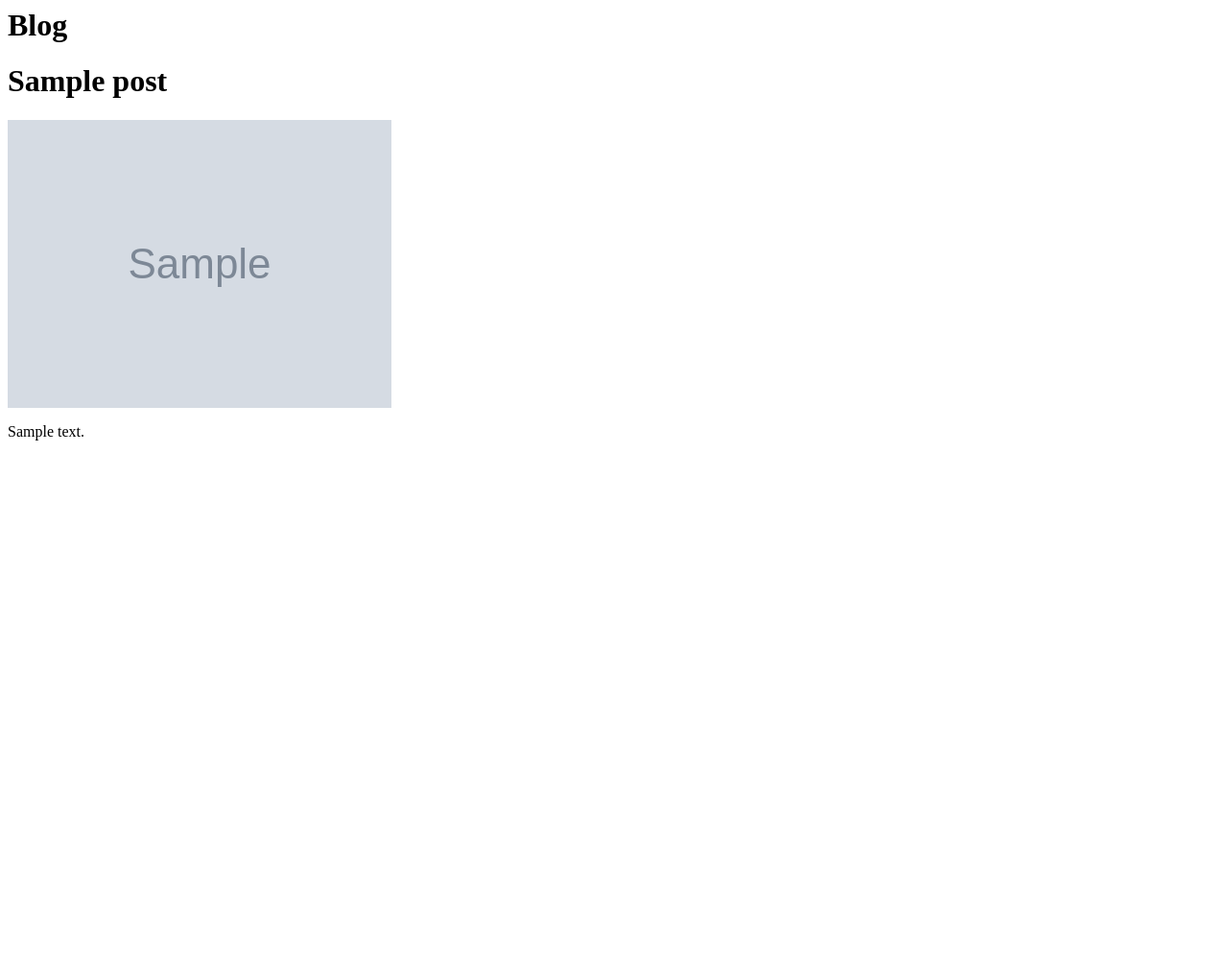
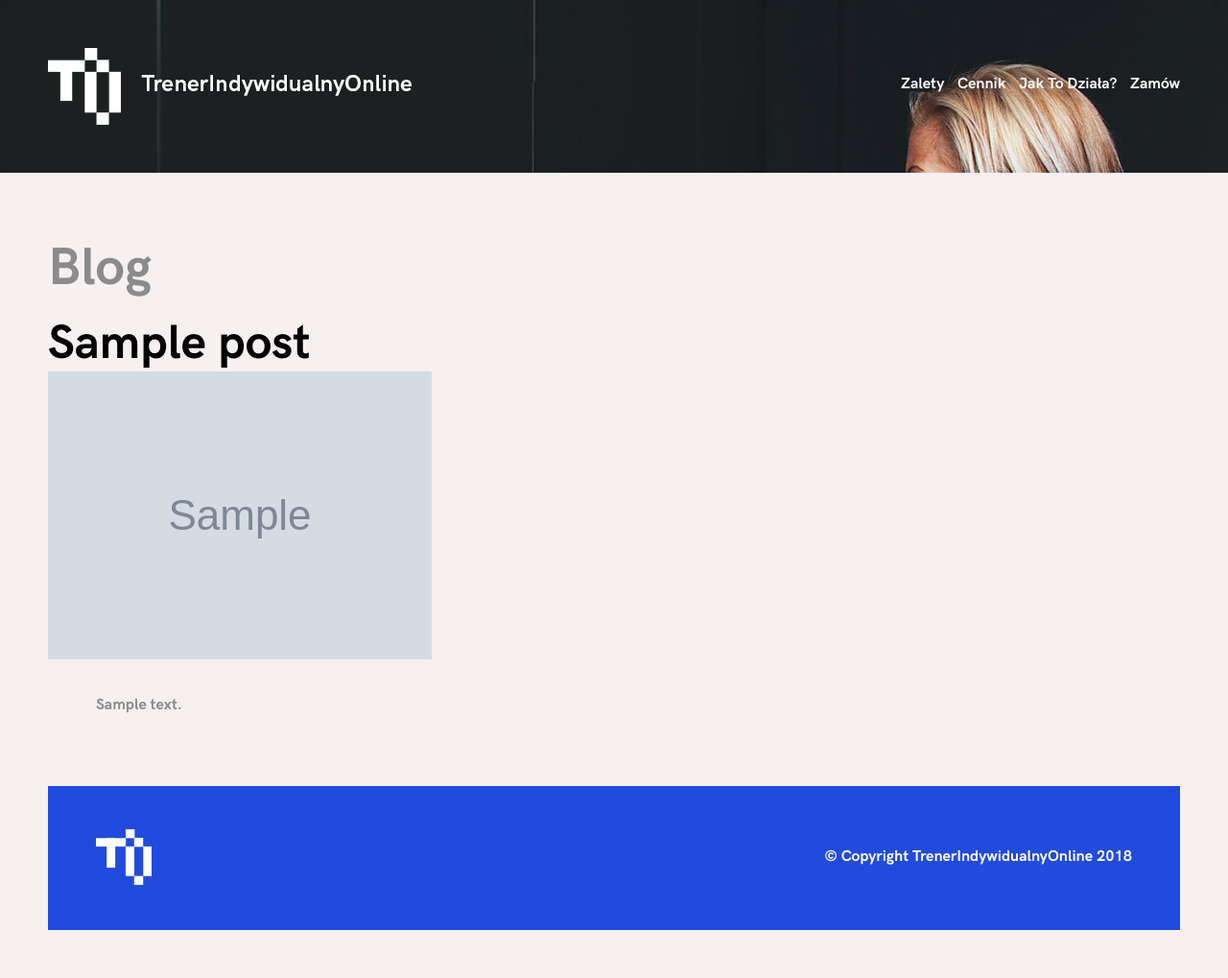
Before and after one commit to qu4ku/t-website-django, a Django app: template src/templates/blog.html in a window 1280 px wide. Shown: the whole page at 96% size. Before the commit the page ends 459 px from the top, so only its background shows below. Run offline with Django 3.2, Linux system fonts and the light colour scheme; the template is opened without the code that fills it: most values are stand-ins (such as "Sample title", 1, 10 or a date in 2020); grey boxes marked "Sample" are stand-in pictures; parts of the project's set-up code (start-up, migrations or seed data) failed here and were passed over.

Commit message:
templates init

```diff
--- a/src/core/admin.py
+++ b/src/core/admin.py
@@ -7,7 +7,7 @@ class PostAdmin(admin.ModelAdmin):
 	class Meta:
 		model = Post
 
-	list_display = ['title', 'is_active']
+	list_display = ['title', 'status', 'is_active']
 	list_editable = ['is_active']
 	list_filter = ['is_active', 'tags']
 	search_fields = ['title', 'content']
--- a/src/core/urls.py
+++ b/src/core/urls.py
@@ -10,6 +10,6 @@ urlpatterns = [
 	# path('tags/', views.tags_list_view, name='tags_list'),
 	# path('other-tags/', views.other_tags_list_view, name='other_tags_list'),
 	# path('tag/<slug:slug>/', views.tag_view, name='tag'),
-	# path('post/<slug:slug>/', views.post_detail_view, name='post_detail'),
+	path('post/<slug:slug>/', views.post_view, name='post'),
 	# path('results/', views.search_view, name='search')
 ]
--- a/src/static/css/style.css
+++ b/src/static/css/style.css
@@ -630,3 +630,50 @@ select {
 	margin-top: 60px;
 	float: right;
 }
+
+.top--blog {
+	height: 180px;
+	grid-area: top;
+	background-image: url('../img/hero-image.jpg');
+	background-size: cover;
+}
+
+.content--blog {
+	max-width: 1200px;
+	background: red;
+}
+
+.blog-container {
+	display: grid;
+	grid-template-columns: minmax(50px, auto) minmax(500px, 1200px) minmax(50px, auto);
+	grid-template-rows: auto;
+}
+
+.blog-title {
+	font-size: 55px;
+	margin-top: 50px;
+	grid-column: 2;
+}
+
+.blog-posts {
+	grid-column: 2;
+}
+
+
+.blog-post-title {
+	font-size: 50px;
+	line-height: 58px;
+	color: black;
+	margin-top: 50px;
+}
+
+.blog-post-image {
+	height: 300px;
+}
+
+.blog-post-description {
+	/*color: white;*/
+	font-size: 16px;
+	line-height: 28px;
+	padding: 20px 50px 20px 50px;
+}
--- a/src/templates/blog-post.html
+++ b/src/templates/blog-post.html
@@ -1 +1,2 @@
-blog postg
+<h1>{{ post.title }}</h1>
+<div>{{ post.content|safe }}</div>
--- a/src/templates/blog.html
+++ b/src/templates/blog.html
@@ -1,8 +1,63 @@
-<h1>Blog</h1>
 
-{% for post in posts %}
-	<h1>{{ post.title }}</h1>
-	<img src="{{ post.image.url }}" alt="">
-	<p>{{ post.content|safe }}</p>
 
-{% endfor %}
+
+{% load static %}
+
+
+<!DOCTYPE html>
+<html lang="pl">
+
+
+<head>
+	<title>Blog - Trener Indywidualny Online - indywidualne plany dietetyczne i plany treningowe. Indywidualne rozpiski diety i treningów.</title>
+
+	{% include 'includes/head.html' %}
+
+</head>
+
+<body>
+
+<div class="wrapper">
+	<header class="top--blog">
+		<a class="top__logo" href="http://www.trenerindywidualnyonline.pl">
+			<img src="{% static 'img/logo-big.png' %}" alt="Trener Indywidualny Online logo">
+		</a>
+		<a class="top__logo-mobile" href="http://www.trenerindywidualnyonline.pl">
+			<img src="{% static 'img/logo-small.png' %}" alt="Trener Indywidualny Online logo">
+		</a>
+
+		<div class="top__menu">
+			<ul>
+				<li><a href="#benefits">Zalety</a></li>
+				<li><a href="#price">Cennik</a></li>
+				<li><a href="#how">Jak To Działa?</a></li>
+				<li><a href="#contact">Zamów</a></li>
+				{% if blog %}<li><a href="{% url 'blog' %}">Blog</a></li>{% endif %}
+			</ul>
+		</div>
+
+
+	</header>
+
+	<div class="content">
+		<div class="blog-container">
+			<h1 class="blog-title">Blog</h1>
+			<div class="blog-posts">
+				{% for post in posts %}
+					<a class="blog-post-title" href="{{ post.get_absolute_url }}"><h2>{{ post.title }}</h2></a>
+					{% if post.image %}<img class="blog-post-image" src="{{ post.image.url }}" alt="">{% endif %}
+					<p class="blog-post-description">{{ post.description }}</p>
+
+				{% endfor %}
+			</div>
+		</div>
+
+
+		{% include 'includes/footer.html' %}
+
+	</div>
+
+
+
+</body>
+</html>
--- /dev/null
+++ b/src/templates/includes/footer.html
@@ -0,0 +1,12 @@
+{% load static %}
+
+	<div class="footer">
+		<div class="footer__container">
+			<div class="footer__container-logo">
+				<img src="{% static 'img/logo-small.png' %}" alt="Trener Indywidualny Online Logo">
+			</div>
+
+			<p class="footer__container-text">© Copyright TrenerIndywidualnyOnline 2018
+			</p>
+		</div>
+	</div>
--- /dev/null
+++ b/src/templates/includes/head.html
@@ -0,0 +1,54 @@
+{% load static %}
+
+	<meta charset="UTF-8">
+	<meta name="keywords" content="dieta, plan dietetyczny, plan terningowy, tener indywidualny, rozpiski diety, rozpiski treningów, trener indywidualny online, odchudzanie">
+	<meta name="description" content="Trener Indywidualny Online to plany dietetyczne i treningowe, które pomagają schudnąć, zbudować masę mięśniową">
+
+	<link rel="shortcut icon" type="image/x-icon" href="img/fav.ico" />
+	<meta name="viewport" content="width=device-width, initial-scale=1.0">
+	<meta name="x-apple-disable-message-reformatting" />
+
+	<meta name="referrer" content="origin">
+	<meta http-equiv="Content-Language" content="pl-PL">
+	<meta name="google" value="notranslate">
+	<meta http-equiv="X-UA-Compatible" content="IE=edge,chrome=1">
+	<meta name="apple-mobile-web-app-capable" content="yes">
+	<meta http-equiv="cleartype" content="on">
+	<meta name="HandheldFriendly" content="true">
+	<meta name="robots" content="index,follow">
+	<!-- <link rel="sitemap" type="application/xml" title="Sitemap" href="/sitemap.xml" /> -->
+	<!-- bing seo -->
+	<meta name="geo.placename" content="Poland" />
+	<meta name="geo.position" content="52.2297;210122" />
+	<meta name="geo.region" content="poland" />
+	<meta name="ICBM" content="x,x" />
+
+	<!-- social -->
+	<meta property="og:type" content="website" />
+	<meta property="og:title" content="Trener Indywidualny Online - indywidualne plany dietetyczne i plany treningowe." />
+	<meta property="og:image" content="http://trenerindywidualnyonline.com/img/sharesocial.jpg" />
+	<meta property="og:site_name" content="Site" />
+	<meta property="og:description" content="Trener Indywidualny Online - plany dietetyczne i treningowe, które pomagają schudnąć, zbudować masę mięśniową." />
+	<meta name="twitter:card" content="summary_large_image" />
+	<meta name="twitter:site" content="@trenerindywidualny" />
+	<meta name="twitter:creator" content="@trenerindywidualny" />
+	<meta name="twitter:title" content="Trener Indywidualny Online" />
+	<meta name="twitter:description" content="Trener Indywidualny Online - plany dietetyczne i treningowe, które pomagają schudnąć, zbudować masę mięśniową." />
+	<meta name="twitter:image:src" content="http://trenerindywidualnyonline.pl/img/sharesocial.jpg" />
+
+	<!-- temp  -->
+	<META HTTP-EQUIV="CACHE-CONTROL" CONTENT="NO-CACHE">
+
+
+	<link rel="stylesheet" href="{% static 'css/style.css' %}">
+	<link rel="stylesheet" href="{% static 'css/style-mobile.css' %}">
+
+			<!-- Global site tag (gtag.js) - Google Analytics -->
+	<script async src="https://www.googletagmanager.com/gtag/js?id=UA-131435642-1"></script>
+	<script>
+	  window.dataLayer = window.dataLayer || [];
+	  function gtag(){dataLayer.push(arguments);}
+	  gtag('js', new Date());
+
+	  gtag('config', 'UA-131435642-1');
+	</script>
```
Also changed, not shown: src/core/models.py (+12 -10 lines), src/core/views.py (+11 -0 lines), src/templates/home.html (+5 -63 lines), src/core/migrations/0003_auto_20190104_0641.py (added), src/core/migrations/0004_auto_20190104_0649.py (added), src/core/migrations/0005_auto_20190104_0700.py (added).
